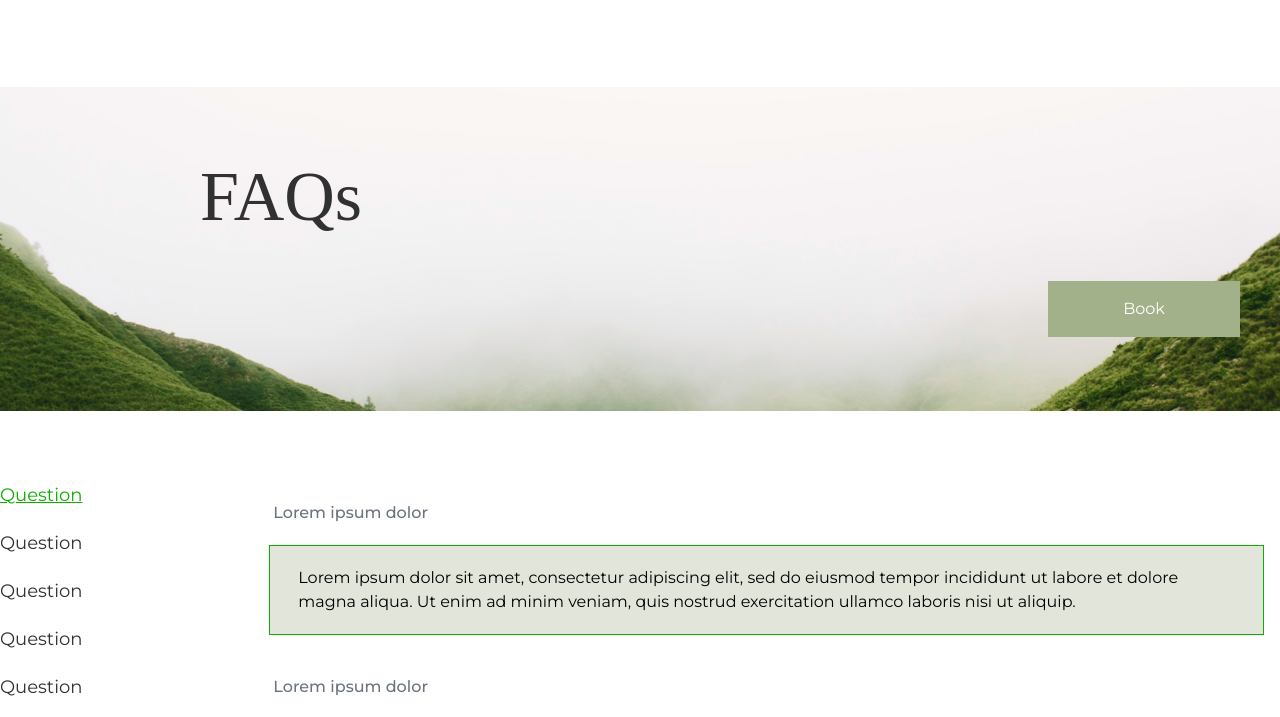
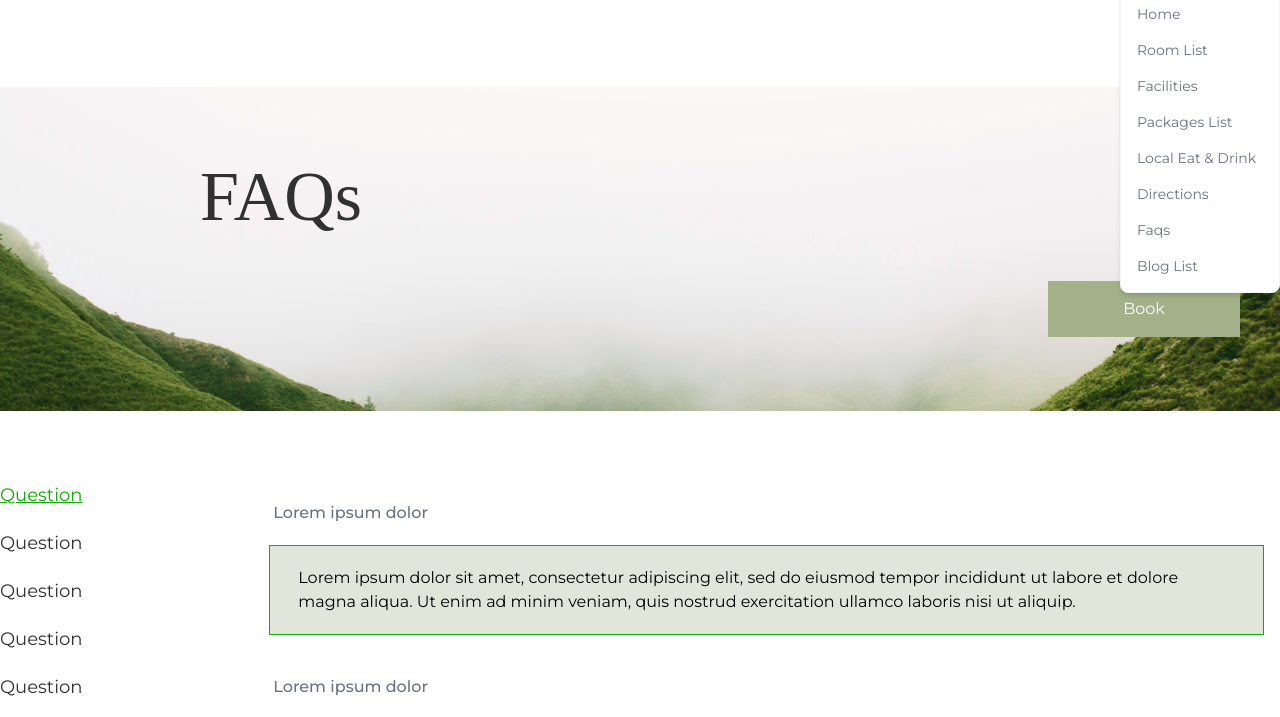
Before and after one commit to cocoa-1012/fooyee-tailwind, a website: page faqs.html in a window 1280 px wide. Both pictures are taken after a click on the element 1264 px from the left and 40 px from the top of the page. Shown: the part 83-800 px from the top of the page. Drawn offline with nearby package versions, Linux system fonts and the light colour scheme; a web font is replaced by a local one.

Commit message:
little bug fixed

```diff
--- a/app.js
+++ b/app.js
@@ -47,6 +47,19 @@
   });
 }
 
+// header menu toggle
+{
+  const menuIconElm = document.querySelector('#menuIcon');
+  const menuListElm = document.querySelector('#menuList');
+  menuIconElm?.addEventListener('click', function () {
+    if (menuListElm?.classList.contains('hidden')) {
+      menuListElm?.classList.remove('hidden');
+    } else {
+      menuListElm?.classList.add('hidden');
+    }
+  });
+}
+
 // accordions
 
 const accordionItems = [
@@ -71,7 +84,7 @@ const accordionItems = [
 ];
 
 accordionItems.forEach((item) => {
-  item.triggerEl.addEventListener('click', function (e) {
+  item?.triggerEl?.addEventListener('click', function (e) {
     const hasClass = item.targetEl.classList.contains('hidden');
     const upArrow = item.triggerEl.querySelector('.upArrow');
     const downArrow = item.triggerEl.querySelector('.downArrow');
--- a/faqs.html
+++ b/faqs.html
@@ -107,7 +107,7 @@
                     </li>
                     <li>
                       <a
-                        href="#"
+                        href="/faqs.html"
                         class="text-gray-500 dark:text-gray-400 hover:text-blue-600 dark:hover:text-blue-500"
                       >
                         faqs
```
Also changed, not shown: blog-article.html (+1 -1 lines), blog-list.html (+1 -1 lines), directions.html (+1 -1 lines), facilities.html (+1 -1 lines), index.html (+2 -2 lines), local-eat.html (+1 -1 lines), package-deatils.html (+1 -1 lines), package-list.html (+1 -1 lines), room-deails.html (+1 -1 lines), room-list.html (+1 -1 lines).
